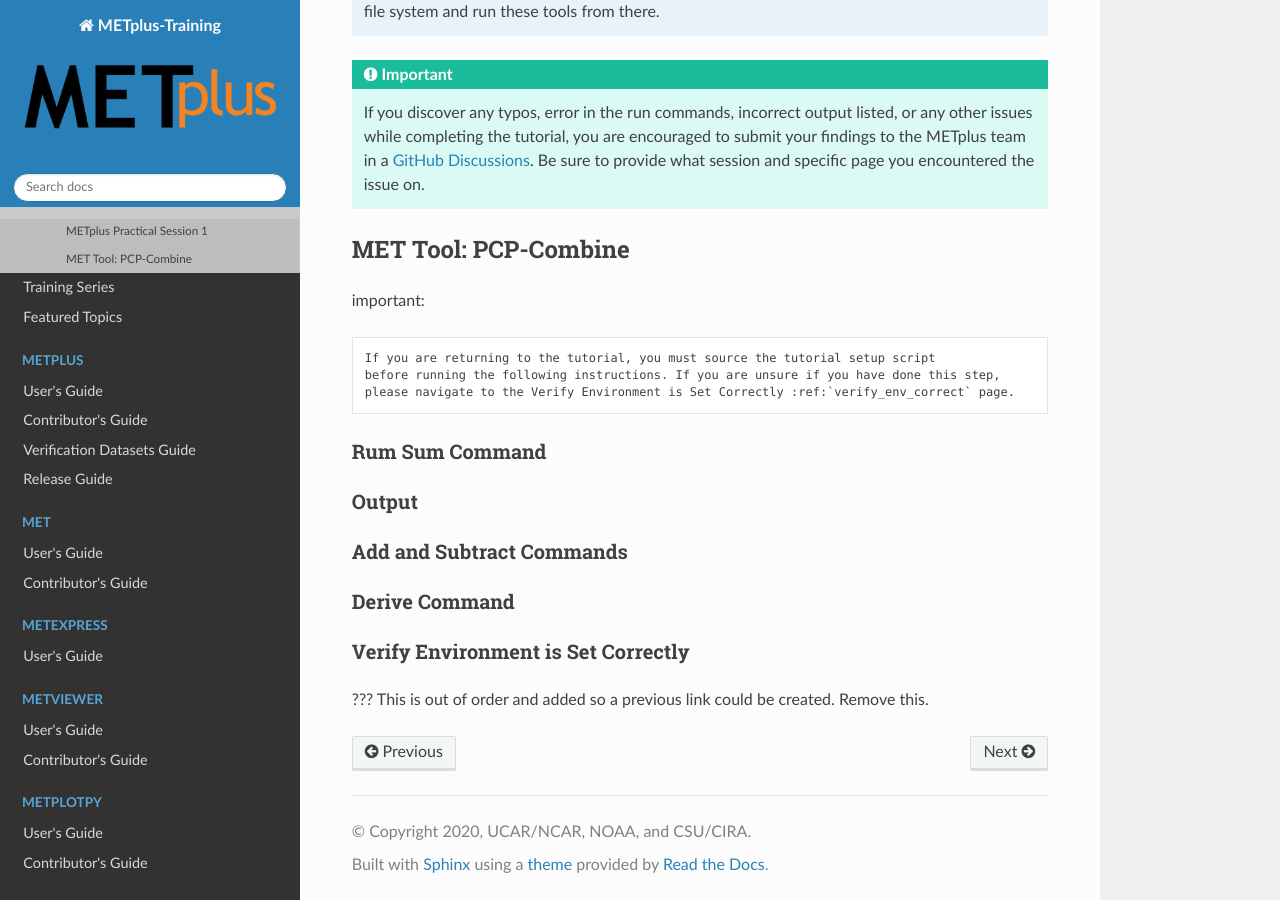
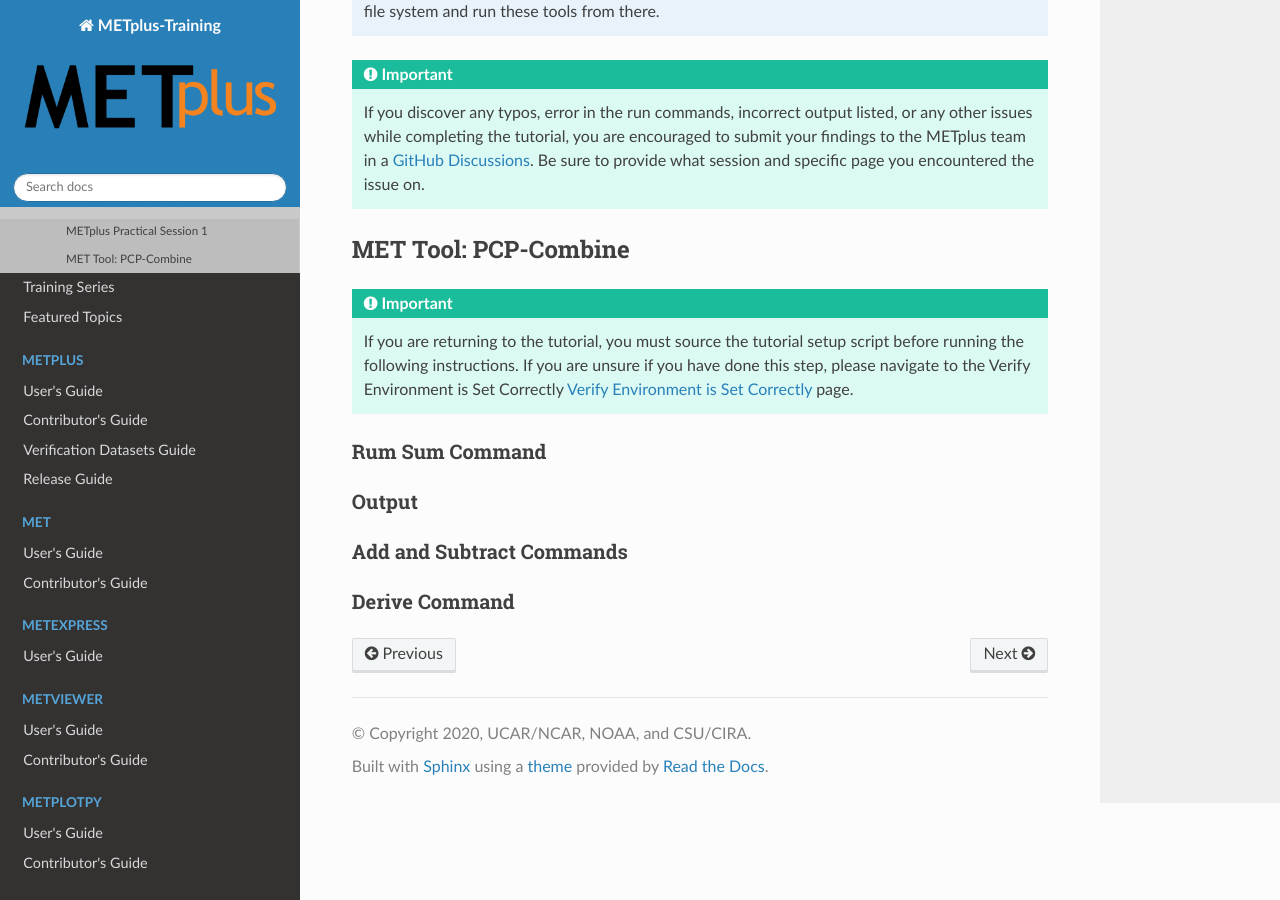
Before and after one commit to dtcenter/METplus-Training, a Sphinx documentation site: the page built from docs/Tutorial/v5.0/grid_to_grid.rst, in a window 1280 px wide and 900 px high, scrolled down 2236 px. Built offline with Sphinx 7.4.7 and the Read the Docs theme 3.1.0, drawn with Linux system fonts in a browser that asks for light colours.

Commit message:
Per #69, moved internal link, removed a section, corrected important directive

```diff
--- a/docs/Tutorial/v5.0/grid_to_grid.rst
+++ b/docs/Tutorial/v5.0/grid_to_grid.rst
@@ -103,10 +103,3 @@
 
 Derive Command
 ^^^^^^^^^^^^^^
-
-.. _verify_env_correct:
-
-Verify Environment is Set Correctly
-^^^^^^^^^^^^^^^^^^^^^^^^^^^^^^^^^^^
-
-??? This is out of order and added so a previous link could be created.  Remove this.
--- a/docs/Tutorial/v5.0/prelim_setup.rst
+++ b/docs/Tutorial/v5.0/prelim_setup.rst
@@ -27,6 +27,8 @@
 Setting up the Tutorial Environment (csh)
 """""""""""""""""""""""""""""""""""""""""
 
+.. _verify_env_correct:
+
 Verify Environment is Set Correctly
 ^^^^^^^^^^^^^^^^^^^^^^^^^^^^^^^^^^^
 
```
Also changed, not shown: other parts of docs/Tutorial/v5.0/grid_to_grid.rst (+1 -1 lines).
